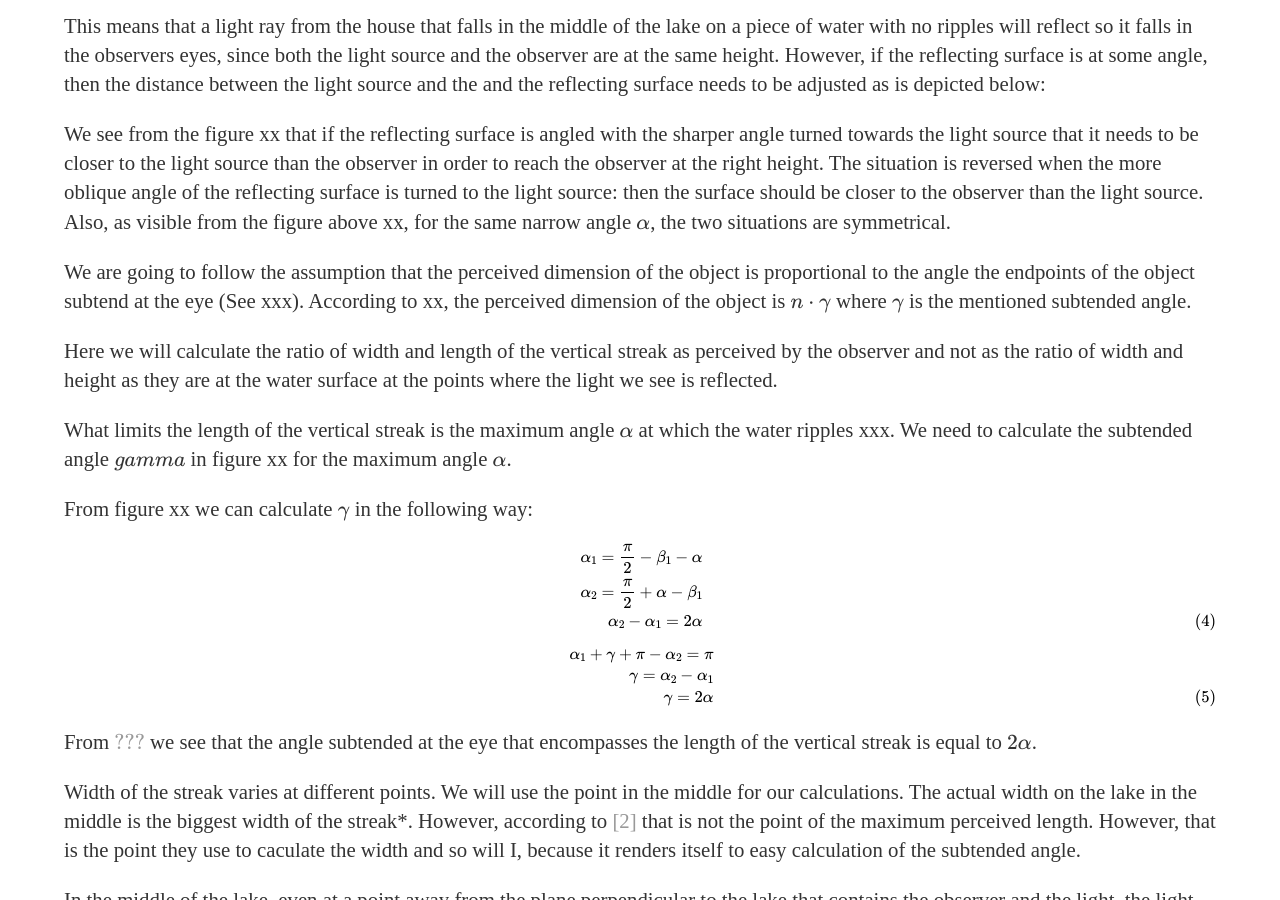
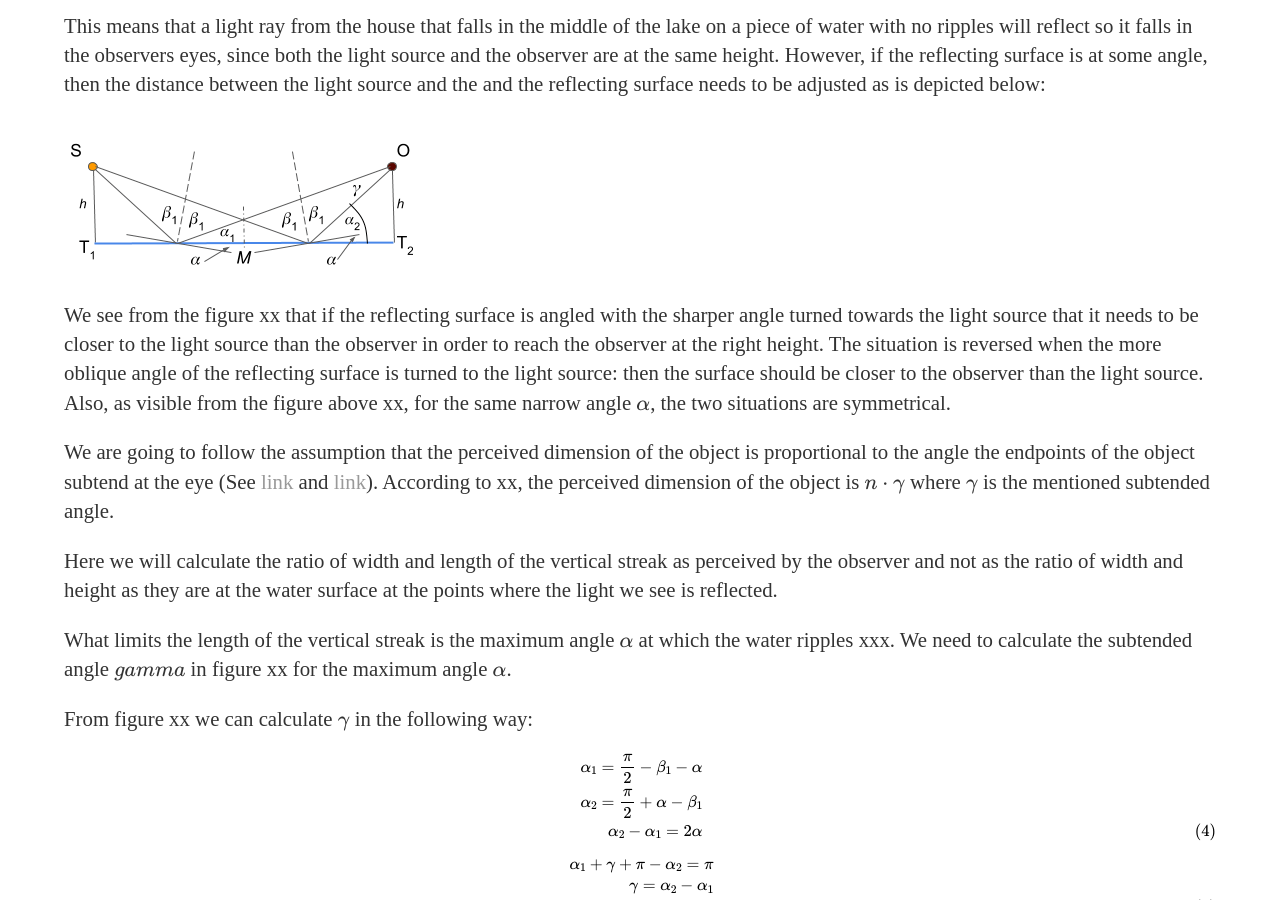
Before and after one commit to ana0209/ana0209.github.io, a Jekyll site: the page built from _posts/2020-06-25-Solutions-for-Chapter-18-in-NLA-by-Trefethen-and-Bau.md, in a window 1280 px wide and 900 px high, scrolled down 3064 px. Built offline with Jekyll 4.4.1, drawn with Linux system fonts in a browser that asks for light colours; formulas are drawn with MathJax 3.

Commit message:
Add figure 2 to the post

```diff
--- a/_posts/2020-06-25-Solutions-for-Chapter-18-in-NLA-by-Trefethen-and-Bau.md
+++ b/_posts/2020-06-25-Solutions-for-Chapter-18-in-NLA-by-Trefethen-and-Bau.md
@@ -75,10 +75,11 @@ The incoming light ray falls on a surface at some angle $\beta$ to the surface n
 
 This means that a light ray from the house that falls in the middle of the lake on a piece of water with no ripples will reflect so it falls in the observers eyes, since both the light source and the observer are at the same height. However, if the reflecting surface is at some angle, then the distance between the light source and the and the reflecting surface needs to be adjusted as is depicted below:
 
+![figure-2](https://raw.githubusercontent.com/ana0209/ana0209.github.io/master/images/figure-2.png)
 
 We see from the figure xx that if the reflecting surface is angled with the sharper angle turned towards the light source that it needs to be closer to the light source than the observer in order to reach the observer at the right height. The situation is reversed when the more oblique angle of the reflecting surface is turned to the light source: then the surface should be closer to the observer than the light source. Also, as visible from the figure above xx, for the same narrow angle $\alpha$, the two situations are symmetrical.
 
-We are going to follow the assumption that the perceived dimension of the object is proportional to the angle the endpoints of the object subtend at the eye (See xxx). According to xx, the perceived dimension of the object is $$n\cdot\gamma$$ where $$\gamma$$ is the mentioned subtended angle.
+We are going to follow the assumption that the perceived dimension of the object is proportional to the angle the endpoints of the object subtend at the eye (See [link](https://entokey.com/the-human-eye-as-an-optical-system/) and [link](https://en.wikipedia.org/wiki/Visual_angle#The_retinal_image_and_visual_angle)). According to xx, the perceived dimension of the object is $$n\cdot\gamma$$ where $$\gamma$$ is the mentioned subtended angle.
 
 Here we will calculate the ratio of width and length of the vertical streak as perceived by the observer and not as the ratio of width and height as they are at the water surface at the points where the light we see is reflected.
 
```
